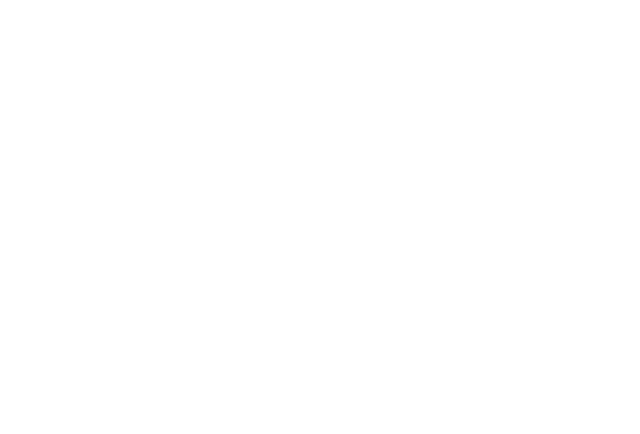
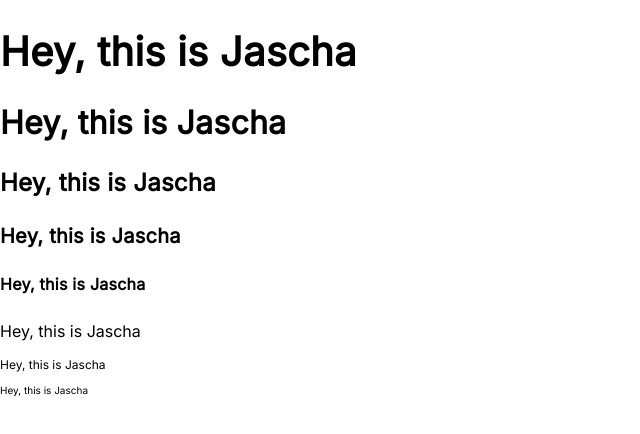
Before and after one commit to JaschaS/standapp-react, a React (Create React App) app: page / in a window 1280 px wide. Shown: the top 434 px of the page, without its empty margins (0-640 px from the left). Built offline with nearby package versions, Linux system fonts and the light colour scheme.

Commit message:
add app headings and copy to the project

```diff
--- a/public/index.html
+++ b/public/index.html
@@ -2,6 +2,9 @@
 <html lang="en">
   <head>
     <meta charset="utf-8" />
+    <link rel="preconnect" href="https://fonts.googleapis.com">
+    <link rel="preconnect" href="https://fonts.gstatic.com" crossorigin>
+    <link href="https://fonts.googleapis.com/css2?family=Inter" rel="stylesheet">
     <link rel="icon" href="%PUBLIC_URL%/favicon.ico" />
     <meta name="viewport" content="width=device-width, initial-scale=1" />
     <meta name="theme-color" content="#000000" />
--- a/src/standapp/App.module.css
+++ b/src/standapp/App.module.css
@@ -6,4 +6,8 @@
     --weißer-als-weiß: #FFFFFF;
     --audi-gray: #666666;
     --dark-gray: #979797;
+
+    --semi-bold: 600;
+    --font-spacing: 0.25px;
+    --font-family: inter;
 }
--- a/src/standapp/App.tsx
+++ b/src/standapp/App.tsx
@@ -1,9 +1,21 @@
 import React from 'react';
 import './App.module.css';
+import { H1, H2, H3, H4, H5 } from './components/base/Header';
+import { Copy1, Copy2, Copy3 } from './components/base/Copy';
 
 export default function App() {
   return (
     <div>
+      <H1>Hey, this is Jascha</H1>
+      <H2>Hey, this is Jascha</H2>
+      <H3>Hey, this is Jascha</H3>
+      <H4>Hey, this is Jascha</H4>
+      <H5>Hey, this is Jascha</H5>
+
+
+      <Copy1>Hey, this is Jascha</Copy1>
+      <Copy2>Hey, this is Jascha</Copy2>
+      <Copy3>Hey, this is Jascha</Copy3>
     </div>
   );
 }
--- /dev/null
+++ b/src/standapp/components/base/Copy.tsx
@@ -0,0 +1,33 @@
+import React from "react";
+
+interface CopyProps {
+    children?: React.ReactNode;
+    className?: string;
+}
+
+export function Copy1(props: CopyProps) {
+    return <p className={props.className} style={style(16)}>
+        {props.children}
+    </p>;
+}
+
+export function Copy2(props: CopyProps) {
+    return <p className={props.className} style={style(12)}>
+        {props.children}
+    </p>;
+}
+
+export function Copy3(props: CopyProps) {
+    return <p className={props.className} style={style(10)}>
+        {props.children}
+    </p>;
+}
+
+function style(fontSize: number) {
+    return {
+        fontFamily: 'Inter',
+        fontSize: `${fontSize}px`,
+        fontWeight: 400,
+        letterSpacing: '0'
+    };
+}
--- /dev/null
+++ b/src/standapp/components/base/Header.tsx
@@ -0,0 +1,45 @@
+import React from "react";
+
+export interface HeaderProps {
+    children?: React.ReactNode;
+    className?: string;
+}
+
+export function H1(props: HeaderProps) {
+    return <h1 className={props.className} style={style(40)}>
+        {props.children}
+    </h1>;
+}
+
+export function H2(props: HeaderProps) {
+    return <h2 className={props.className} style={style(32)}>
+        {props.children}
+    </h2>;
+}
+
+export function H3(props: HeaderProps) {
+    return <h3 className={props.className} style={style(24)}>
+        {props.children}
+    </h3>;
+}
+
+export function H4(props: HeaderProps) {
+    return <h4 className={props.className} style={style(20)}>
+        {props.children}
+    </h4>;
+}
+
+export function H5(props: HeaderProps) {
+    return <h5 className={props.className} style={style(16)}>
+        {props.children}
+    </h5>;
+}
+
+function style(fontSize: number) {
+    return {
+        fontFamily: 'Inter',
+        fontSize: `${fontSize}px`,
+        fontWeight: 600,
+        letterSpacing: '0.25px'
+    };
+}
```
